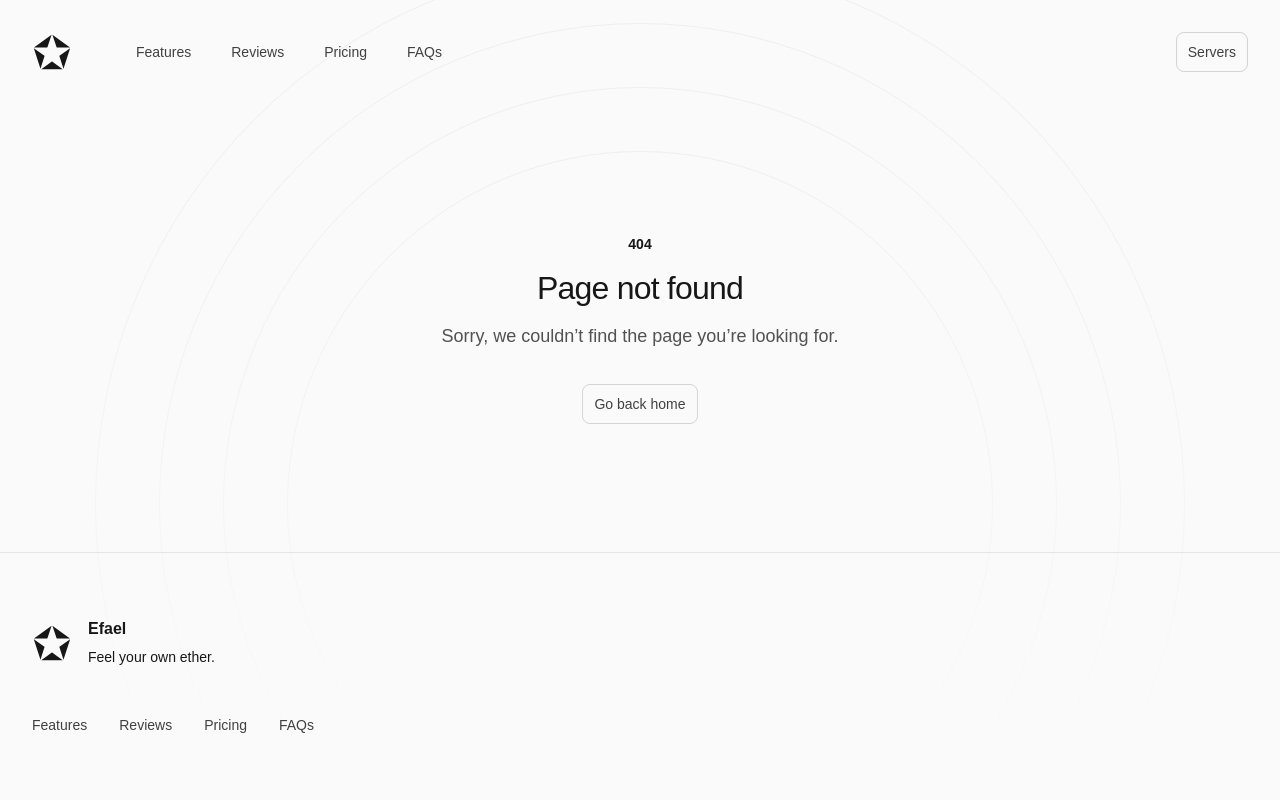
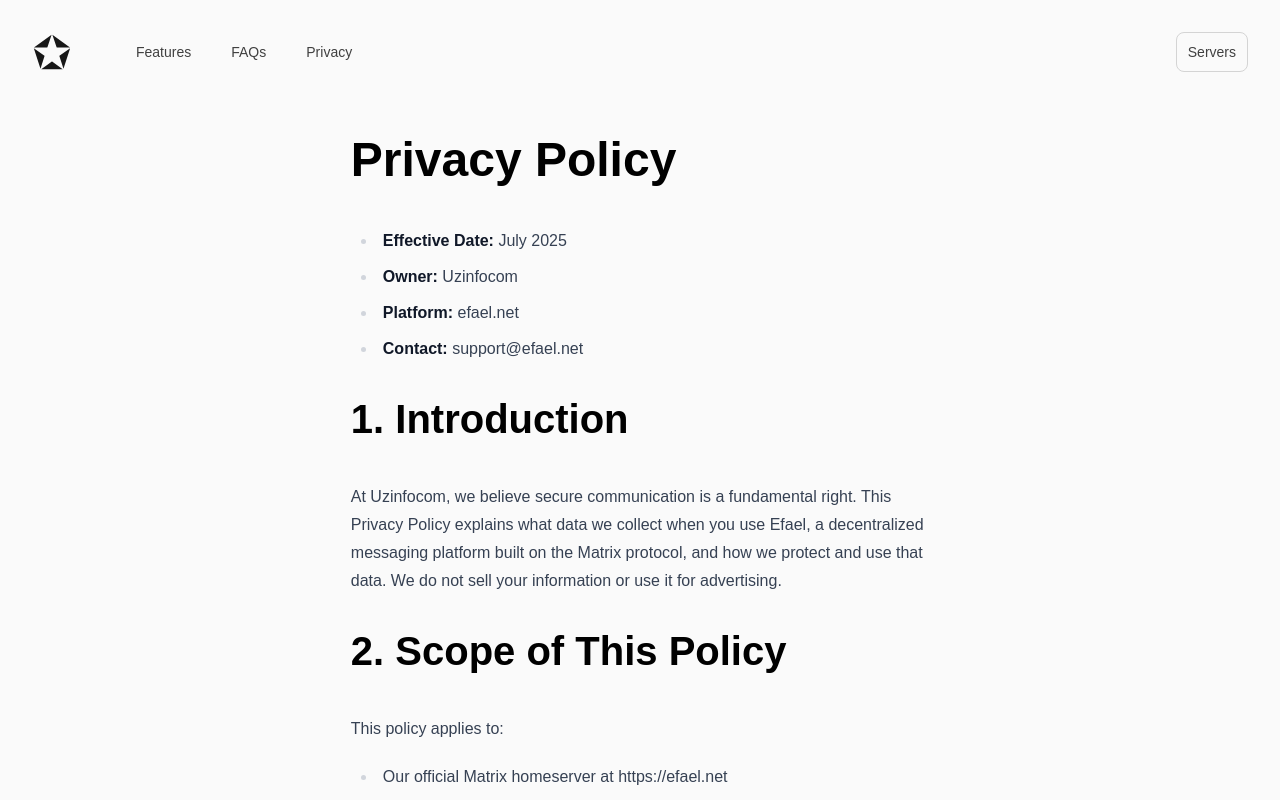
Before and after one commit to efael/website, a Next.js app: page /privacy in a window 1280 px wide. Before the commit this address had no page. Shown: the top 800 px of the page. Built offline with nearby package versions, Linux system fonts and the light colour scheme; a web font is replaced by a local one.

Commit message:
chore: header nav links + privacy policy

```diff
--- a/src/app/(main)/privacy-policy/page.md
+++ b/src/app/(main)/privacy/page.md
@@ -1,9 +1,9 @@
 # Privacy Policy
 
-**Effective Date:** July 2025
-**Owner:** Uzinfocom
-**Platform:** efael.net
-**Contact:** support@efael.net
+- **Effective Date:** July 2025
+- **Owner:** Uzinfocom
+- **Platform:** efael.net
+- **Contact:** support@efael.net
 
 ## 1. Introduction
 
@@ -106,11 +106,12 @@
 ## 12. Your Rights
 
 As a user, you have the right to:
-• Access your data
-• Request correction or deletion
-• Object to processing in some cases
-• Port your data to another Matrix server
-• Withdraw consent for optional data uses
+
+- Access your data
+- Request correction or deletion
+- Object to processing in some cases
+- Port your data to another Matrix server
+- Withdraw consent for optional data uses
 
 To exercise your rights, contact: support@efael.net
 
@@ -120,7 +121,7 @@
 
 ## 14. Contact Information
 
-Uzinfocom – State Unitary Enterprise
-Address: Republic of Uzbekistan, Tashkent city, Muminov Street 7/1, 100011
-Email: support@efael.net
-Website: https://efael.net
+- Uzinfocom – State Unitary Enterprise
+- Address: Republic of Uzbekistan, Tashkent city, Muminov Street 7/1, 100011
+- Email: support@efael.net
+- Website: https://efael.net
--- a/src/app/(server)/list/page.tsx
+++ b/src/app/(server)/list/page.tsx
@@ -8,7 +8,7 @@
 
 
 export const metadata: Metadata = {
-  title: 'Sign In',
+  title: 'Servers',
 }
 
 const servers = ["efael.net", "efael.net", "floss.uz"]
--- a/src/components/NavLinks.tsx
+++ b/src/components/NavLinks.tsx
@@ -10,9 +10,8 @@
 
   return [
     ['Features', '/#features'],
-    ['Reviews', '/#reviews'],
-    ['Pricing', '/#pricing'],
     ['FAQs', '/#faqs'],
+    ['Privacy', '/privacy'],
   ].map(([label, href], index) => (
     <Link
       key={label}
```
Also changed, not shown: src/app/(main)/privacy/layout.tsx (renamed from src/app/(main)/privacy-policy/layout.tsx).
